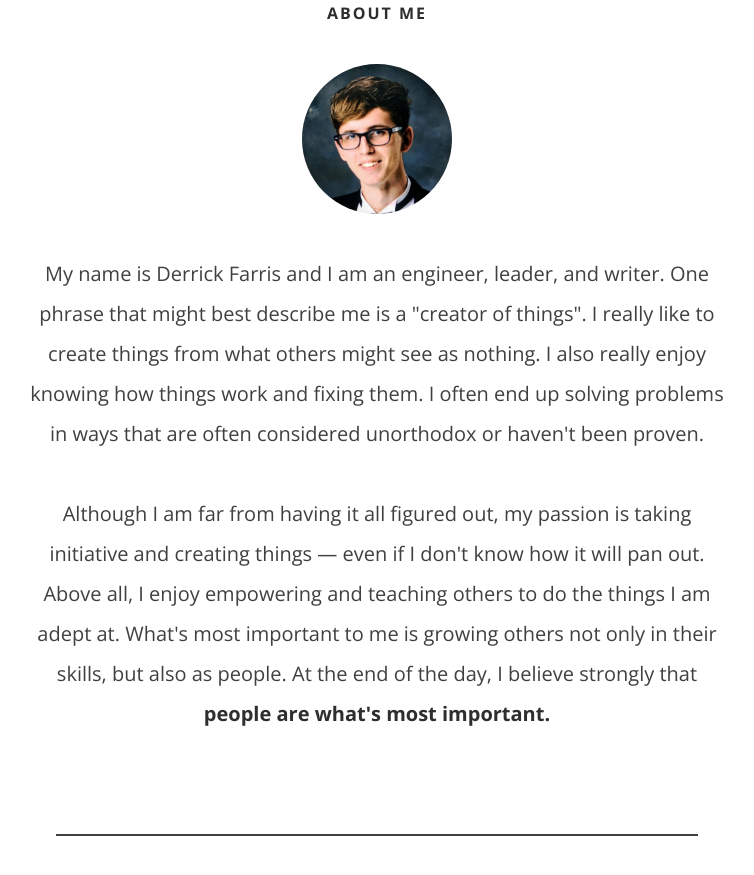
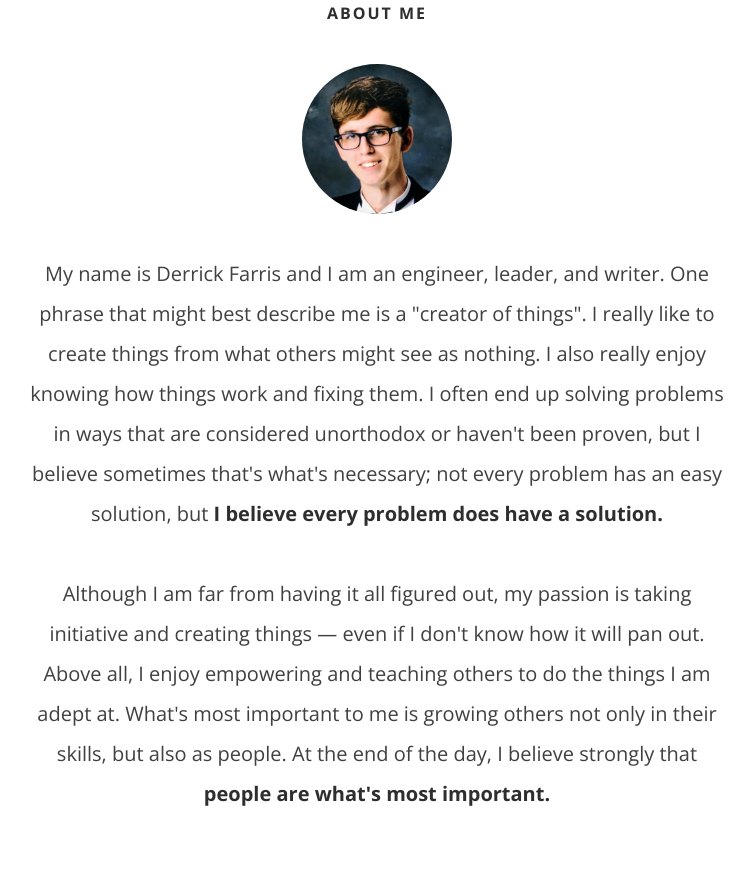
Before and after one commit to ThatOneBro/thatonebro.github.io, a Jekyll site: the page built from index.html, in a window 1280 px wide and 900 px high, scrolled down 498 px. Shown: the top 875 px of the window, without its empty margins (263-1017 px from the left). Built offline with Jekyll 4.4.1, drawn with Linux system fonts in a browser that asks for light colours; nearby versions of some CDN libraries.

Commit message:
Update about me

```diff
--- a/_data/settings.yml
+++ b/_data/settings.yml
@@ -8,7 +8,8 @@ files:
 about-me: >
   My name is Derrick Farris and I am an engineer, leader, and writer. One phrase that might best describe me is a "creator of things".
   I really like to create things from what others might see as nothing. I also really enjoy knowing how things work and fixing them.
-  I often end up solving problems in ways that are often considered unorthodox or haven't been proven.
+  I often end up solving problems in ways that are considered unorthodox or haven't been proven, but I believe sometimes that's what's necessary; not every
+  problem has an easy solution, but <strong>I believe every problem does have a solution.</strong>
   <br/><br/>
   Although I am far from having it all figured out, my passion is taking initiative and creating things — even if I don't know how it will pan out.
   Above all, I enjoy empowering and teaching others to do the things I am adept at. What's most important to me is growing others not only in their skills, but also as people.
```
